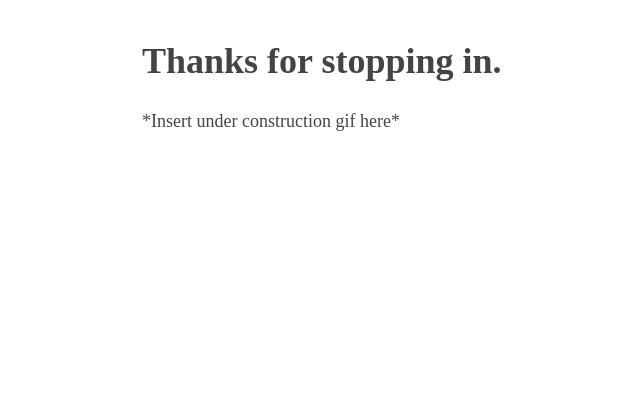
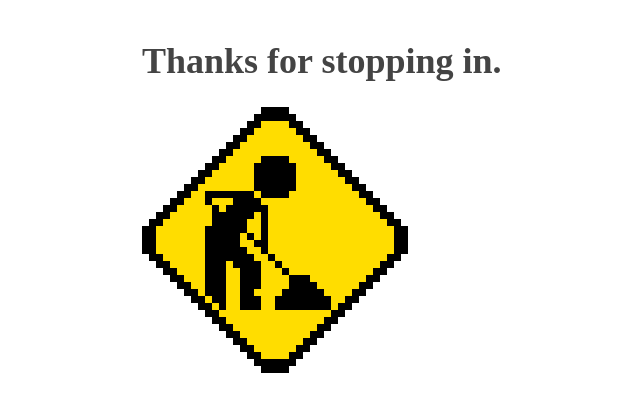
Before and after one commit to ryanwilson/personal-website, a plain HTML site: page index.html in a window 1280 px wide. Shown: the whole page, without its empty margins (173-813 px from the left). Drawn offline with Linux system fonts and the light colour scheme.

Commit message:
Update index.html

```diff
--- a/index.html
+++ b/index.html
@@ -3,4 +3,4 @@ charset="utf-8"><meta
 name="viewport" content="width=device-width, initial-scale=1"><title>Ryan Wilson</title><style type="text/css">body{margin:40px
 auto;max-width:650px;line-height:1.6;font-size:18px;color:#444;padding:0
 10px}h1,h2,h3{line-height:1.2}</style></head><body><header><h1>Thanks for stopping in.</h1>
-</header><p>*Insert under construction gif here*</p></body></html>
+</header><img src="under_construction.gif" alt="This page is under construction ;)" class="inline"/></body></html>
```
